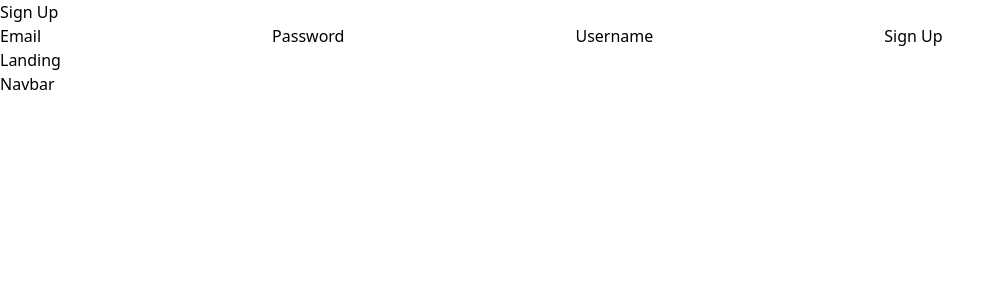
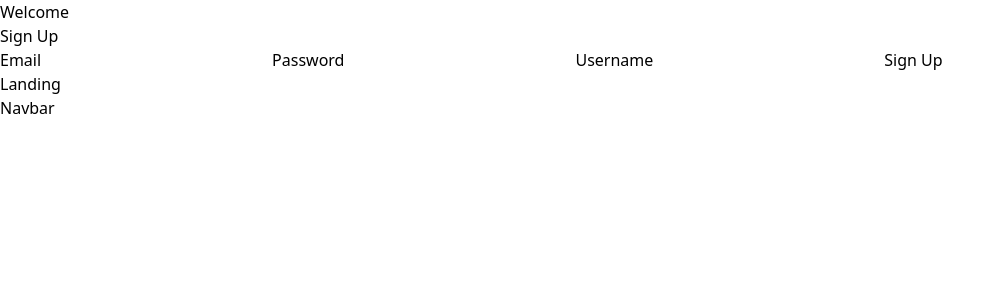
Before and after one commit to andrewjulian/mern-habit-tracker, a React (Vite) app in the folder client/: page / in a window 1280 px wide. Shown: the top 300 px of the page, without its empty margins (0-1005 px from the left). Built offline with nearby package versions, Linux system fonts and the light colour scheme; no server answers.

Commit message:
user return works

```diff
--- a/client/src/App.jsx
+++ b/client/src/App.jsx
@@ -6,6 +6,7 @@ import Navbar from "./Components/Navbar";
 
 function App() {
   const [data, setData] = useState({});
+  const [user, setUser] = useState({});
 
   useEffect(() => {
     const fetchData = async () => {
@@ -22,8 +23,9 @@ function App() {
 
   return (
     <div>
+      <h1> Welcome {user.username} </h1>
       {data.name}
-      <SignUp />
+      <SignUp setUser={setUser} />
       <Landing data={data} />
       <Navbar />
     </div>
--- a/client/src/Components/SignUp.jsx
+++ b/client/src/Components/SignUp.jsx
@@ -1,6 +1,6 @@
 import React, { useState } from "react";
 
-const SignUp = () => {
+const SignUp = ({ setUser }) => {
   const [email, setEmail] = useState("");
   const [password, setPassword] = useState("");
   const [username, setUsername] = useState("");
@@ -22,7 +22,7 @@ const SignUp = () => {
       });
 
       const data = await response.json();
-      console.log(data);
+      setUser(data);
     } catch (error) {
       console.error(error);
     }
```
